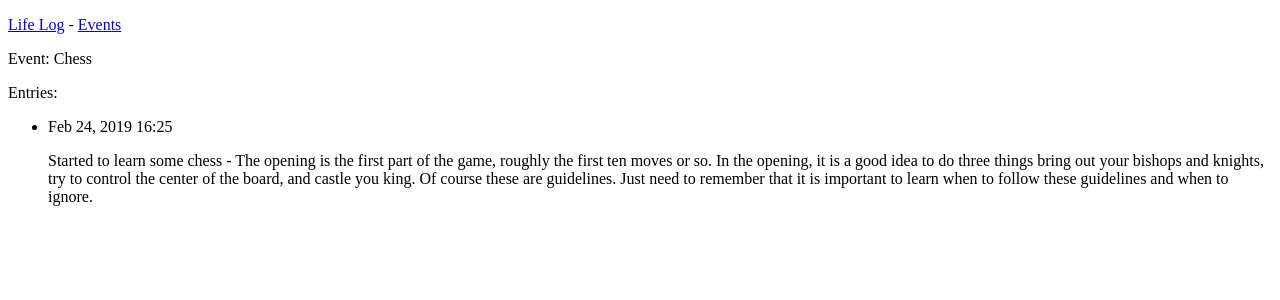
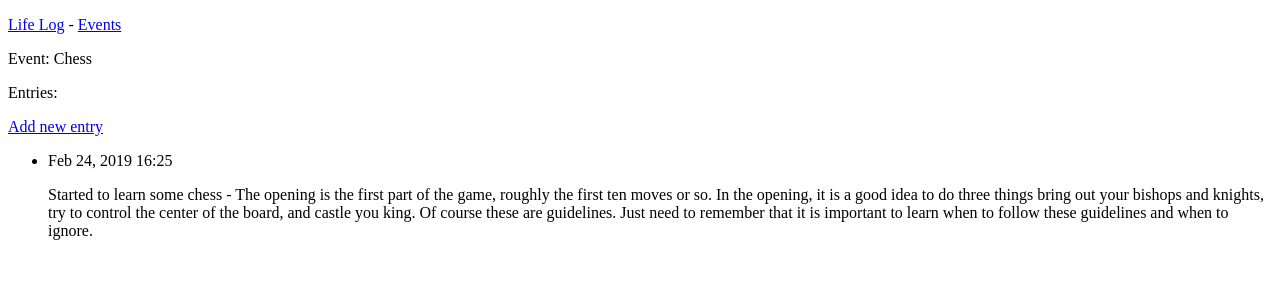
Before and after one commit to Jay-Shah10/life_log, a Django app: page /events/1/ in a window 1280 px wide. Shown: the top 300 px of the page. Run offline with Django 3.2, Linux system fonts and the light colour scheme; data comes from the database, SQL or seed files in the repository.

Commit message:
Updated templates/Added new entry. New Error for adding new Life event entry.

```diff
--- a/life_logs/templates/life_logs/entry.html
+++ b/life_logs/templates/life_logs/entry.html
@@ -3,6 +3,9 @@
 {% block content %}
     <p> Event: {{ event }} </p>
     <p> Entries:</p>
+     <p>
+        <a href="{% url 'life_logs:new_entry' event.id %}">Add new entry</a>
+    </p>
     <ul>
         {% for entry in entries  %}
             <li>
--- a/life_logs/templates/life_logs/events.html
+++ b/life_logs/templates/life_logs/events.html
@@ -1,6 +1,8 @@
 {% extends "life_logs/base.html" %}
 
 {% block content %}
+
+    <p> Events: </p>
 
     <ul>
         {% for event in events  %}
@@ -13,4 +15,5 @@
     </ul>
     <a href="{%url 'life_logs:new_event'%}">Add a new event.</a>
 
+
 {% endblock content %}
--- a/life_logs/templates/life_logs/new_event.html
+++ b/life_logs/templates/life_logs/new_event.html
@@ -9,4 +9,5 @@
     </form>
 
 
+
 {% endblock content %}
--- a/life_logs/urls.py
+++ b/life_logs/urls.py
@@ -14,4 +14,7 @@ urlpatterns = [
 
     # Page for adding new Events.
     path('new_event/', views.new_event, name='new_event'),
+
+    # page for new entries.
+    path('new_entry/<int:event_id>/', views.new_entry, name='new_entry'),
 ]
--- a/life_logs/views.py
+++ b/life_logs/views.py
@@ -1,8 +1,8 @@
-from django.shortcuts import render
+from django.shortcuts import render, get_object_or_404
 from django.http import HttpResponseRedirect
 from django.urls import reverse
 from .models import Event, Entry
-from .forms import EventForm
+from .forms import EventForm, EntryForm
 
 # Create your views here.
 def index(request):
@@ -22,6 +22,7 @@ def entry(request, pk):
     context = {'event':entry, 'entries':entries}
     return render(request, 'life_logs/entry.html', context=context)
 
+
 def new_event(request):
     """Add a new event"""
     if request.method != "POST":
@@ -29,9 +30,28 @@ def new_event(request):
         form = EventForm()
     else:
         # POST data submitted; process data
-        form = EventForm()
+        form = EventForm(data=request.POST)
         if form.is_valid():
             form.save()
             return HttpResponseRedirect(reverse('life_logs:events'))
     context = {'form':form}
     return render(request, 'life_logs/new_event.html', context)
+
+
+def new_entry(request, event_id):
+    """Add a new Entry"""
+    event = Event.objects.get(id=event_id)
+
+    if request.method != 'POST':
+        # No data submitted; create a blank form.
+        form = EntryForm()
+    else:
+        # POST data submitted; process data.
+        form = EntryForm(data=request.POST)
+        if form.is_valid():
+            new_entry = form.save(commit=False)
+            new_entry.event = event
+            new_entry.save()
+            return HttpResponseRedirect(reverse('life_logs:events', args=(event.id,)))
+    context = {'event':event, 'form':form}
+    return render(request, 'life_logs/new_entry.html', context)
```
Also changed, not shown: life_logs/forms.py (+7 -0 lines), life_logs/templates/life_logs/new_entry.html (added, +13 -0 lines).
